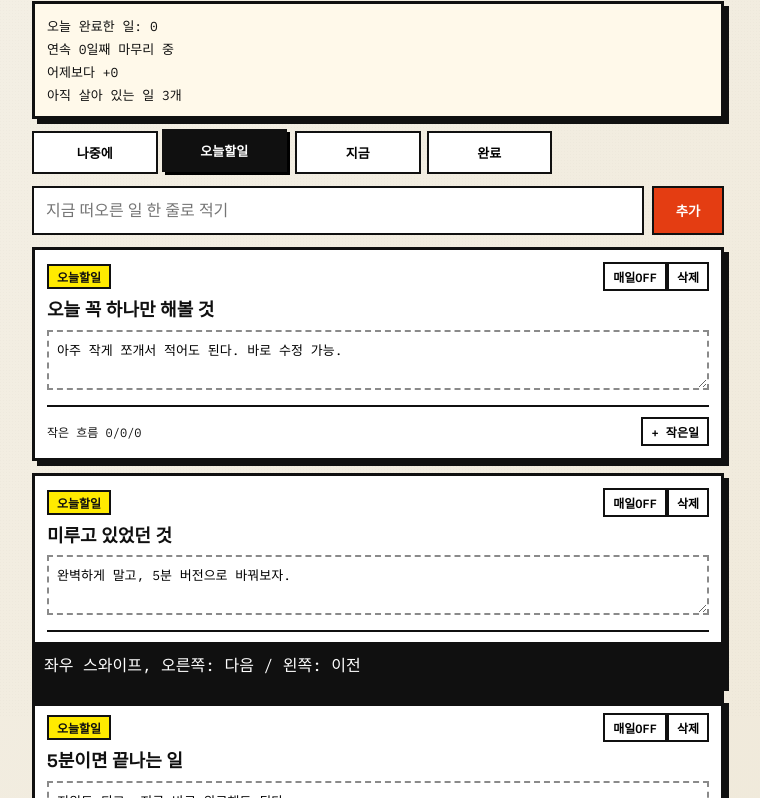
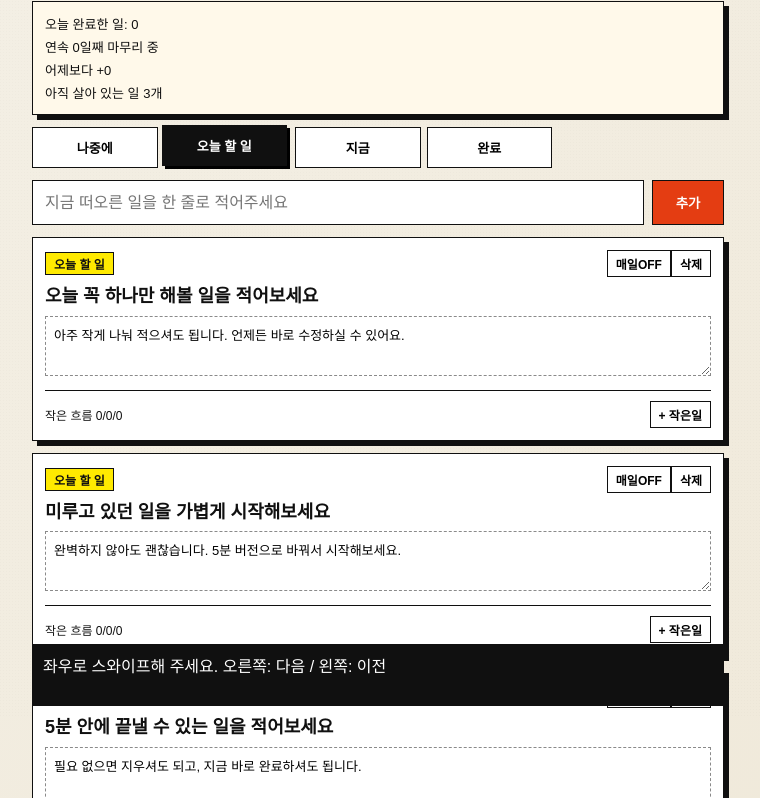
Before and after one commit to parkhyokeun00/kanban, a plain HTML site: page index.html in a window 1280 px wide. Shown: the part 84-882 px from the top of the page, without its empty margins (262-1022 px from the left). Drawn offline with Linux system fonts and the light colour scheme.

Commit message:
맞춤법 교정

```diff
--- a/index.html
+++ b/index.html
@@ -4,9 +4,6 @@
   <meta charset="UTF-8">
   <meta name="viewport" content="width=device-width, initial-scale=1.0, viewport-fit=cover">
   <title>오늘 할 일 정리 앱</title>
-  <link rel="preconnect" href="https://fonts.googleapis.com">
-  <link rel="preconnect" href="https://fonts.gstatic.com" crossorigin>
-  <link href="https://fonts.googleapis.com/css2?family=Space+Grotesk:wght@500;700&family=IBM+Plex+Mono:wght@400;600&display=swap" rel="stylesheet">
   <link rel="icon" href="favicon.svg" type="image/svg+xml">
   <link rel="stylesheet" href="style.css">
 </head>
@@ -15,7 +12,7 @@
   <div class="app">
     <header class="top">
       <div>
-        <h1>해야 할 것만 딱 </h1>
+        <h1>오늘 할 일을 정리해보세요</h1>
       </div>
     </header>
 
@@ -28,23 +25,23 @@
 
     <nav class="status-tabs" aria-label="상태 선택">
       <button class="tab" data-view="later" type="button">나중에</button>
-      <button class="tab active" data-view="today" type="button">오늘할일</button>
+      <button class="tab active" data-view="today" type="button">오늘 할 일</button>
       <button class="tab" data-view="now" type="button">지금</button>
       <button class="tab" data-view="done" type="button">완료</button>
     </nav>
 
     <section class="quick-add">
-      <input id="quick-input" type="text" maxlength="80" placeholder="지금 떠오른 일 한 줄로 적기">
+      <input id="quick-input" type="text" maxlength="80" placeholder="지금 떠오른 일을 한 줄로 적어주세요">
       <button id="quick-add-btn" type="button">추가</button>
     </section>
 
     <main>
       <ul id="card-list" class="card-list" aria-live="polite"></ul>
-      <p id="empty-state" class="empty hidden">비어 있어도 괜찮아. 위에서 한 줄만 추가해봐.</p>
+      <p id="empty-state" class="empty hidden">아직 등록된 일이 없습니다. 위에서 한 줄을 추가해보세요.</p>
     </main>
 
     <footer class="foot">
-      <p>좌우 스와이프, 오른쪽: 다음 / 왼쪽: 이전</p>
+      <p>좌우로 스와이프해 주세요. 오른쪽: 다음 / 왼쪽: 이전</p>
       <p id="toast" class="toast" aria-live="assertive"></p>
     </footer>
   </div>
--- a/script.js
+++ b/script.js
@@ -7,7 +7,7 @@
   const ORDER = ['later', 'today', 'now', 'done'];
   const LABELS = {
     later: '나중에',
-    today: '오늘할일',
+    today: '오늘 할 일',
     now: '지금',
     done: '완료'
   };
@@ -39,8 +39,8 @@
     return [
       {
         id: crypto.randomUUID(),
-        title: '오늘 꼭 하나만 해볼 것',
-        note: '아주 작게 쪼개서 적어도 된다. 바로 수정 가능.',
+        title: '오늘 꼭 하나만 해볼 일을 적어보세요',
+        note: '아주 작게 나눠 적으셔도 됩니다. 언제든 바로 수정하실 수 있어요.',
         status: 'today',
         createdAt: Date.now(),
         doneAt: null,
@@ -48,8 +48,8 @@
       },
       {
         id: crypto.randomUUID(),
-        title: '미루고 있었던 것',
-        note: '완벽하게 말고, 5분 버전으로 바꿔보자.',
+        title: '미루고 있던 일을 가볍게 시작해보세요',
+        note: '완벽하지 않아도 괜찮습니다. 5분 버전으로 바꿔서 시작해보세요.',
         status: 'today',
         createdAt: Date.now() + 1,
         doneAt: null,
@@ -57,8 +57,8 @@
       },
       {
         id: crypto.randomUUID(),
-        title: '5분이면 끝나는 일',
-        note: '지워도 되고, 지금 바로 완료해도 된다.',
+        title: '5분 안에 끝낼 수 있는 일을 적어보세요',
+        note: '필요 없으면 지우셔도 되고, 지금 바로 완료하셔도 됩니다.',
         status: 'today',
         createdAt: Date.now() + 2,
         doneAt: null,
@@ -205,7 +205,7 @@
     if (target === 'now' && task.status !== 'now') {
       const nowCount = tasks.filter((x) => x.status === 'now').length;
       if (nowCount >= WIP_LIMIT_NOW) {
-        showToast(`지금은 ${WIP_LIMIT_NOW}개까지만 잡자`, true);
+        showToast(`지금 단계는 ${WIP_LIMIT_NOW}개까지만 유지해 주세요.`, true);
         return;
       }
     }
@@ -214,7 +214,7 @@
     if (target === 'done') {
       task.doneAt = Date.now();
       vibrate();
-      showToast('하나 끝!');
+      showToast('하나 완료하셨어요!');
     }
 
     save();
@@ -226,7 +226,7 @@
     if (!task) return;
 
     task.repeatDaily = !task.repeatDaily;
-    showToast(task.repeatDaily ? '매일 자동등록 ON' : '매일 자동등록 OFF');
+    showToast(task.repeatDaily ? '매일 자동 등록이 켜졌습니다.' : '매일 자동 등록이 꺼졌습니다.');
 
     save();
     render();
@@ -357,7 +357,7 @@
 
     const note = document.createElement('textarea');
     note.className = 'card-note';
-    note.placeholder = '메모를 남겨도 좋고 비워도 된다';
+    note.placeholder = '메모를 남겨주셔도 좋고, 비워두셔도 괜찮습니다.';
     note.value = task.note || '';
     note.addEventListener('change', () => updateTask(task.id, { note: note.value }));
 
--- a/style.css
+++ b/style.css
@@ -9,6 +9,8 @@
   --warn: #c62828;
   --radius: 0;
   --shadow: 5px 5px 0 #101010;
+  --line-thin: 1px;
+  --line-thick: 1.5px;
 }
 
 * {
@@ -21,7 +23,7 @@ body {
   background:
     linear-gradient(135deg, #f4f0e6 0%, #efe8d8 100%);
   color: var(--ink);
-  font-family: 'Space Grotesk', sans-serif;
+  font-family: 'Kimjungchul Gothic', 'KimjungchulGothic', 'Apple SD Gothic Neo', 'Noto Sans KR', sans-serif;
   min-height: 100vh;
 }
 
@@ -54,10 +56,10 @@ body {
 }
 
 .eyebrow {
-  font-family: 'IBM Plex Mono', monospace;
+  font-family: inherit;
   font-size: 12px;
   letter-spacing: 1px;
-  border: 2px solid var(--line);
+  border: var(--line-thin) solid var(--line);
   display: inline-block;
   padding: 2px 8px;
   background: #ffe6d6;
@@ -71,21 +73,21 @@ h1 {
 }
 
 .ghost {
-  border: 2px solid var(--line);
+  border: var(--line-thin) solid var(--line);
   background: #fff;
   padding: 10px 12px;
   font-weight: 700;
-  font-family: 'IBM Plex Mono', monospace;
+  font-family: inherit;
   box-shadow: var(--shadow);
 }
 
 .summary {
-  border: 3px solid var(--line);
+  border: var(--line-thick) solid var(--line);
   background: var(--paper);
   padding: 12px;
   display: grid;
   gap: 4px;
-  font-family: 'IBM Plex Mono', monospace;
+  font-family: inherit;
   box-shadow: var(--shadow);
 }
 
@@ -100,7 +102,7 @@ h1 {
 }
 
 .tab {
-  border: 2px solid var(--line);
+  border: var(--line-thin) solid var(--line);
   background: #fff;
   padding: 10px 4px;
   font-weight: 700;
@@ -121,7 +123,7 @@ h1 {
 }
 
 .quick-add input {
-  border: 2px solid var(--line);
+  border: var(--line-thin) solid var(--line);
   background: #fff;
   font-size: 16px;
   padding: 12px;
@@ -129,7 +131,7 @@ h1 {
 }
 
 .quick-add button {
-  border: 2px solid var(--line);
+  border: var(--line-thin) solid var(--line);
   background: var(--accent);
   color: #fff;
   font-weight: 700;
@@ -146,7 +148,7 @@ h1 {
 }
 
 .card {
-  border: 3px solid var(--line);
+  border: var(--line-thick) solid var(--line);
   background: #fff;
   box-shadow: var(--shadow);
   padding: 12px;
@@ -167,10 +169,10 @@ h1 {
 }
 
 .badge {
-  border: 2px solid var(--line);
+  border: var(--line-thin) solid var(--line);
   padding: 2px 8px;
   font-size: 12px;
-  font-family: 'IBM Plex Mono', monospace;
+  font-family: inherit;
   font-weight: 600;
   color: #fff;
 }
@@ -193,9 +195,9 @@ h1 {
 }
 
 .card button {
-  border: 2px solid var(--line);
+  border: var(--line-thin) solid var(--line);
   background: #fff;
-  font-family: 'IBM Plex Mono', monospace;
+  font-family: inherit;
   padding: 4px 8px;
   font-size: 12px;
   font-weight: 600;
@@ -216,17 +218,17 @@ h1 {
 
 .card-note {
   width: 100%;
-  border: 2px dashed #8a8a8a;
+  border: var(--line-thin) dashed #8a8a8a;
   padding: 8px;
   resize: vertical;
   min-height: 60px;
-  font-family: 'IBM Plex Mono', monospace;
+  font-family: inherit;
   font-size: 13px;
 }
 
 .mini-flow {
   margin-top: 10px;
-  border-top: 2px solid var(--line);
+  border-top: var(--line-thin) solid var(--line);
   padding-top: 10px;
   display: grid;
   gap: 6px;
@@ -236,7 +238,7 @@ h1 {
   display: flex;
   justify-content: space-between;
   align-items: center;
-  font-family: 'IBM Plex Mono', monospace;
+  font-family: inherit;
   font-size: 12px;
 }
 
@@ -248,10 +250,10 @@ h1 {
 
 .subtask input {
   flex: 1;
-  border: 2px solid var(--line);
+  border: var(--line-thin) solid var(--line);
   padding: 5px 8px;
   background: #fff;
-  font-family: 'IBM Plex Mono', monospace;
+  font-family: inherit;
   font-size: 12px;
 }
 
@@ -274,10 +276,10 @@ h1 {
 }
 
 .empty {
-  border: 2px dashed var(--line);
+  border: var(--line-thin) dashed var(--line);
   padding: 16px;
   background: #fff;
-  font-family: 'IBM Plex Mono', monospace;
+  font-family: inherit;
 }
 
 .hidden {
@@ -287,11 +289,11 @@ h1 {
 .foot {
   position: sticky;
   bottom: 10px;
-  border: 2px solid var(--line);
+  border: var(--line-thin) solid var(--line);
   background: #101010;
   color: #fff;
   padding: 8px 10px;
-  font-family: 'IBM Plex Mono', monospace;
+  font-family: inherit;
   display: grid;
   gap: 4px;
 }
```
